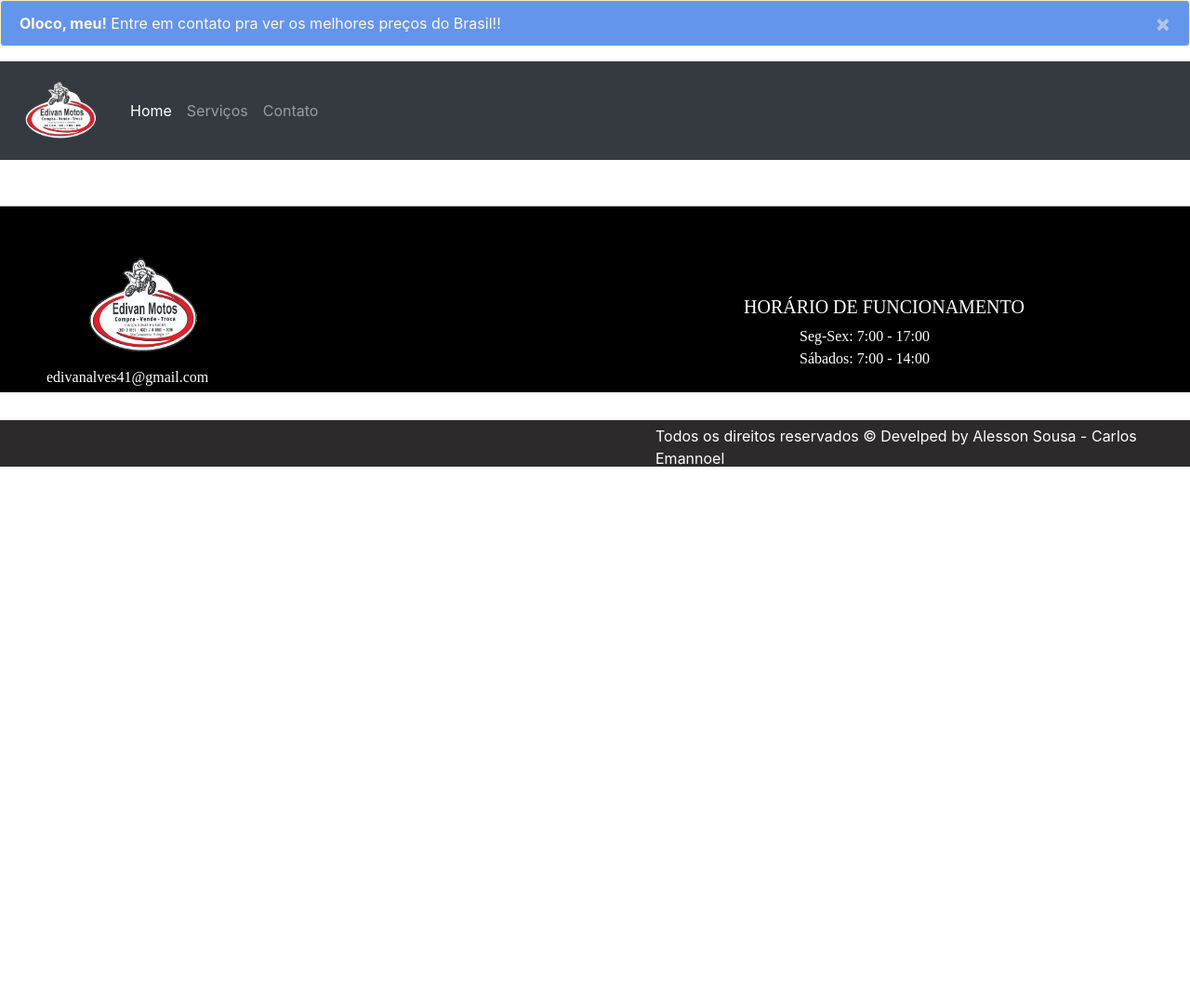
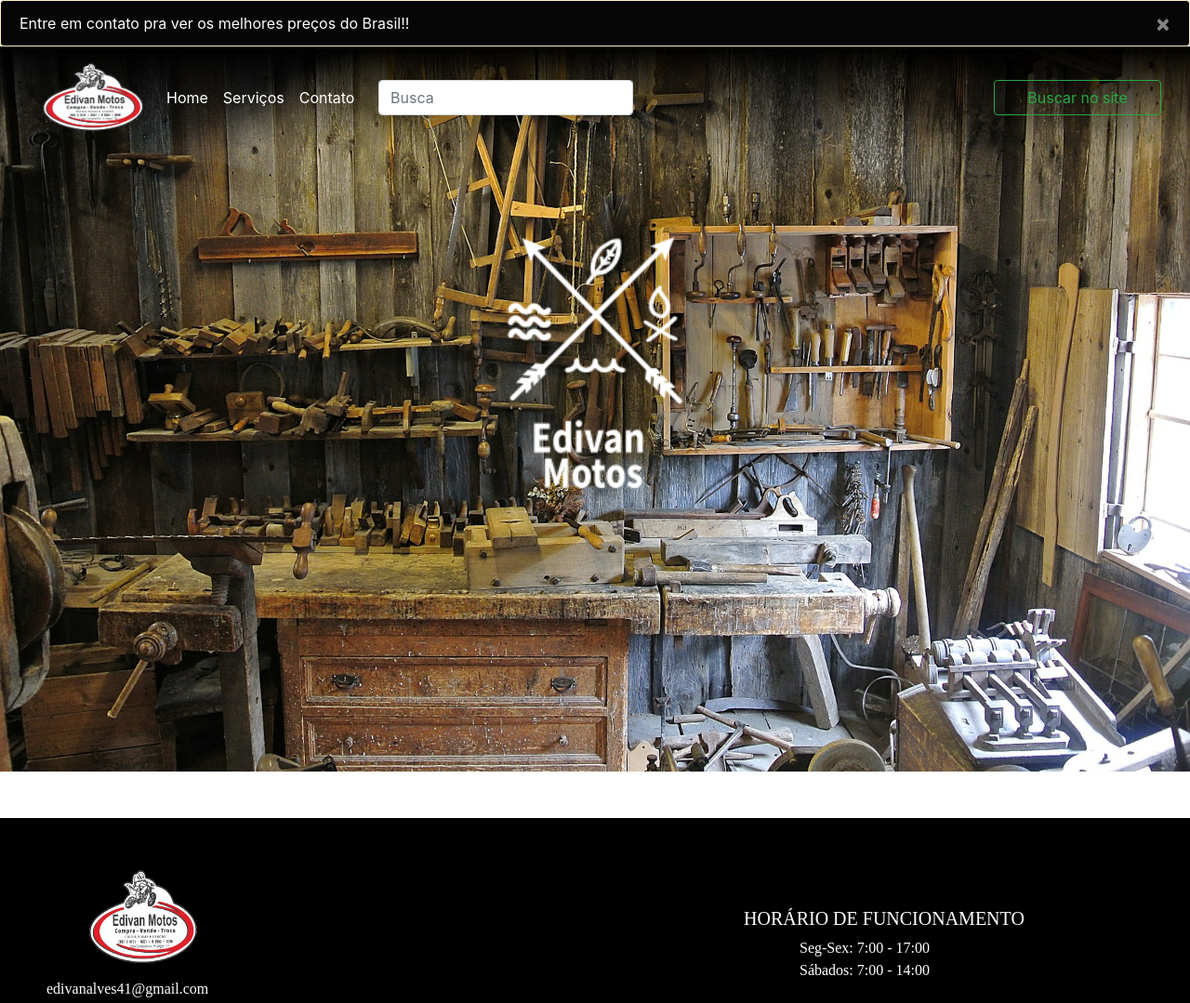
Before and after one commit to alessonsousa/Store_website, a PHP site: the page made by serviços.html in a window 1280 px wide; the page is wider, and only the part inside the window is pictured. Shown: the top 1079 px of that part at 93% size. Before the commit the page ends 502 px from the top of that part, so only its background shows below. Run offline with PHP 8.4, Linux system fonts and the light colour scheme.

Commit message:
version3.5

```diff
--- a/bootstrap-4.1.3-dist/css/estilo.css
+++ b/bootstrap-4.1.3-dist/css/estilo.css
@@ -33,8 +33,9 @@
 }
 /*alerta do inicio da pagina*/
 .alert {
-background-color: cornflowerblue;
-color: cornsilk;
+background-color: rgb(6, 6, 7);
+color: rgb(253, 253, 253);
+margin-bottom: 0%;
 }
 
 /*rodape de contatos*/
@@ -63,7 +64,7 @@ color: cornsilk;
 /*card com a foto do motor*/
 .card{
     margin-top: 100px;
-    font-family: 'Merriweather', serif;
+    font-family: 'Solway', serif;
 
 }
 /*fonte do p do card*/
@@ -72,7 +73,10 @@ color: cornsilk;
 
 }
 /*button de enviar do formulario*/
-
+.btn{
+    width: 180px;
+    margin-left: 380px;
+}
 
 /*nome contatos em cima do formulario*/
 .contini{
--- a/serviços.html
+++ b/serviços.html
@@ -12,44 +12,52 @@
     <link rel="stylesheet" href="bootstrap-4.1.3-dist/css/bootstrap.css">
     <!--CSS DE ESTILO-->
     <link rel="stylesheet" href="bootstrap-4.1.3-dist/css/estilo.css">
+    <link rel="stylesheet" href="bootstrap-4.1.3-dist/css/home.css">
     <!--titulo inicial-->
     <title>Edivan Motos</title>
   </head>
   <body>
       <!--alerta de compras-->
     <div class="alert alert-warning alert-dismissible fade show" role="alert">
-        <strong>Oloco, meu!</strong> Entre em contato pra ver os melhores preços do Brasil!!
+        <strong></strong> Entre em contato pra ver os melhores preços do Brasil!!
         <button type="button" class="close" data-dismiss="alert" aria-label="Close">
             <span aria-hidden="true">&times;</span>
         </button>
     </div>
     <div id="pagtotal">
         <!--MENU INICIAL-->
-        <nav class="navbar navbar-expand-lg navbar-dark bg-dark">
-            <a class="navbar-brand" href="#">
-                <img src="img/edivam motos.png" alt="eidvan motos">
-            </a>
-            <button class="navbar-toggler" type="button" data-toggle="collapse" data-target="#textoNavbar"
-                aria-controls="textoNavbar" aria-expanded="false" aria-label="Alterna navegação">
-                <span class="navbar-toggler-icon"></span>
-            </button>
-            <div class="collapse navbar-collapse" id="textoNavbar">
-                <ul class="navbar-nav mr-auto">
+        <div class="container-fluid topo">
+            <div class="row NavManual sticky-top">
+             <div class="col-sm">
+              <nav class="navbar navbar-expand-lg menuResp">
+                <button class="navbar-toggler" type="button" data-toggle="collapse" data-target="#navbarTogglerDemo01" aria-controls="navbarTogglerDemo01" aria-expanded="false" aria-label="Toggle navigation">
+                  <span class="navbar-toggler-icon"> <i class="fas fa-bars iconMenu"></i> </span>
+                </button>
+                <div class="collapse navbar-collapse" id="navbarTogglerDemo01">
+                  <img src="img/edivam motos.png" class="logo" alt="">
+                  <ul class="navbar-nav mr-auto mt-2 mt-lg-0">
                     <li class="nav-item active">
-                        <a class="nav-link" href="index.html">Home <span class="sr-only">(Página atual)</span></a>
+                      <a class="nav-link text-white" href="index.html">Home <span class="sr-only">(current)</span></a>
                     </li>
                     <li class="nav-item">
-                        <a class="nav-link" href="serviços.html">Serviços</a>
+                      <a class="nav-link text-white" href="serviços.html">Serviços</a>
                     </li>
                     <li class="nav-item">
-                        <a class="nav-link" href="contatos.html">Contato</a>
+                      <a class="nav-link text-white" href="contatos.html" tabindex="-1" >Contato</a>
                     </li>
-                </ul>
-                <span class="navbar-text">
-
-                </span>
+                  </ul>
+                  <form class="form-inline my-2 my-lg-0">
+                    <input class="form-control mr-sm-2" type="search" placeholder="Busca" aria-label="Search">
+                    <button class="btn btn-outline-success my-2 my-sm-0" type="submit">Buscar no site</button>
+                  </form>
+                </div>
+              </nav>
+             </div>
             </div>
-        </nav>
+            <div class="row banner">
+              <img src="img/logoTopo.png" class="rounded mx-auto d-block logoTopo" alt=""><br>
+            </div>
+          </div>
 
        <!--imagem do rodape do contatos-->
        <div id="baner">
```
Also changed, not shown: contatos.html (+36 -23 lines).
